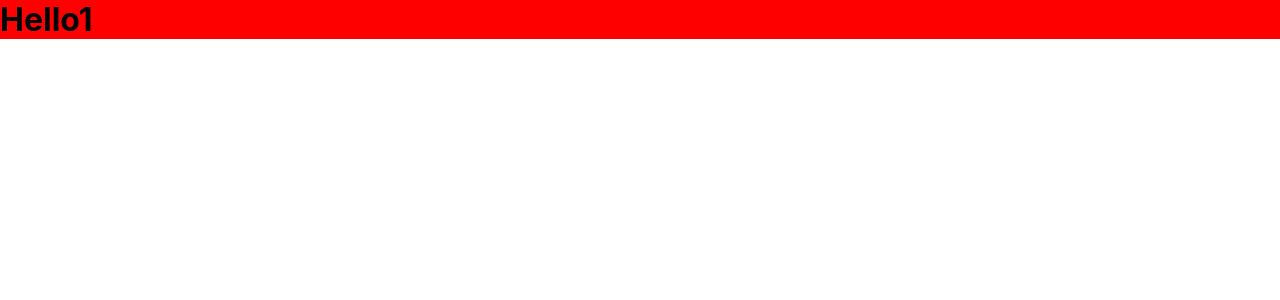
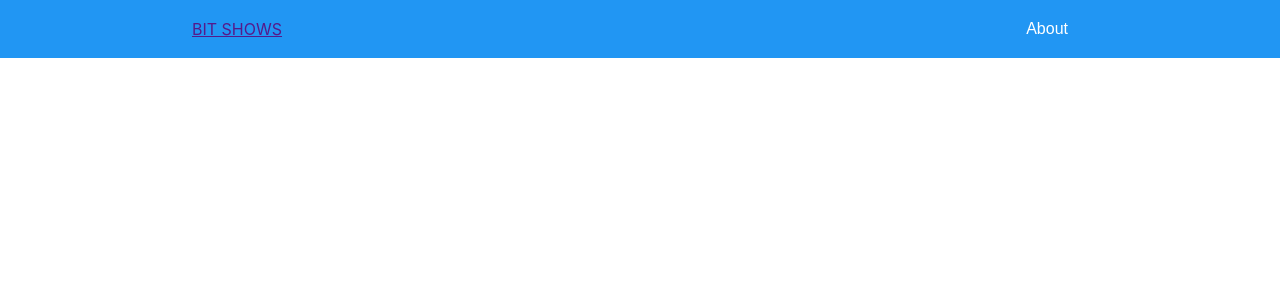
Before and after one commit to abhidatta0/Tvshows, a React (Create React App) app: page / in a window 1280 px wide. Shown: the top 300 px of the page. Built offline with nearby package versions, Linux system fonts and the light colour scheme.

Commit message:
Navbar and commmon Button

```diff
--- /dev/null
+++ b/src/components/Button/Button.tsx
@@ -0,0 +1,18 @@
+import React from 'react';
+import Styles from './style.module.scss';
+
+type Props = {
+    title: string;
+    wrapperStyle?: string;
+    titleStyle?: string;
+    onClick?:()=> void;
+}
+const Button = ({title, wrapperStyle, titleStyle, onClick}:Props)=>{
+   return (
+       <button className={`${Styles.wrapper} ${wrapperStyle}`}>
+           <p className={`${Styles.title} ${titleStyle}`} onClick={onClick}>{title}</p>
+       </button>
+   )
+}
+
+export default Button;
--- /dev/null
+++ b/src/components/Button/style.module.scss
@@ -0,0 +1,15 @@
+.wrapper{
+    background-color: #2196f3;
+    border: 0;
+    padding: 20px;
+    cursor: pointer;
+    color: #fff;
+
+    &:hover{
+        background-color: #1976d2;
+    }
+
+    .title{
+        font-size: 1rem;
+    }
+}
--- a/src/components/Navbar/Navbar.tsx
+++ b/src/components/Navbar/Navbar.tsx
@@ -1,9 +1,16 @@
 import React from 'react';
 import Styles from './style.module.scss';
 
+import {Button} from '../index';
+
 const Navbar = ()=>{
   return (
-    <h1 className={Styles.App}>Hello1</h1>
+    <div className={Styles.wrapper}>
+      <div className={Styles.content}>
+        <a href="">BIT SHOWS</a>
+        <Button title="About" />
+      </div>
+    </div>
   )
 }
 
--- a/src/components/Navbar/style.module.scss
+++ b/src/components/Navbar/style.module.scss
@@ -1,3 +1,11 @@
-.App{
-    background-color: red;
+.wrapper{
+    background-color: #2196f3;
+
+    .content{
+        margin: 0 auto;
+        width: 70%;
+        display: flex;
+        justify-content: space-between;
+        align-items: center;
+    }
 }
--- a/src/components/index.js
+++ b/src/components/index.js
@@ -1,3 +1,5 @@
 import Navbar from './Navbar/Navbar';
+import Button from './Button/Button';
 
-export {Navbar};
+
+export {Navbar,Button};
```
